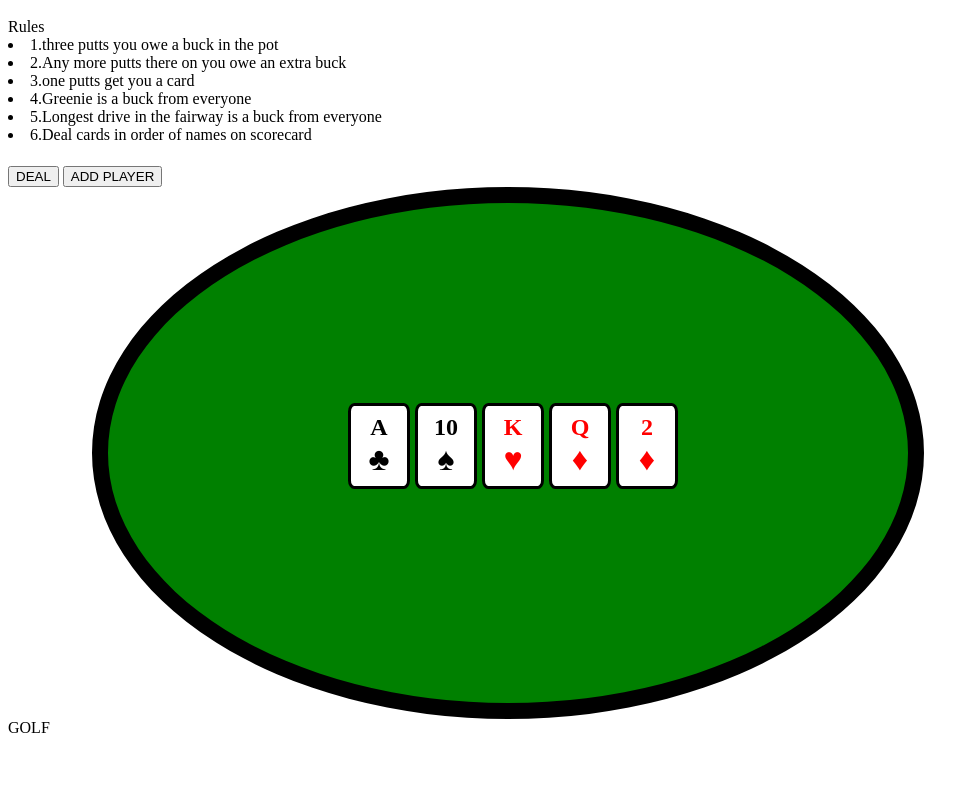
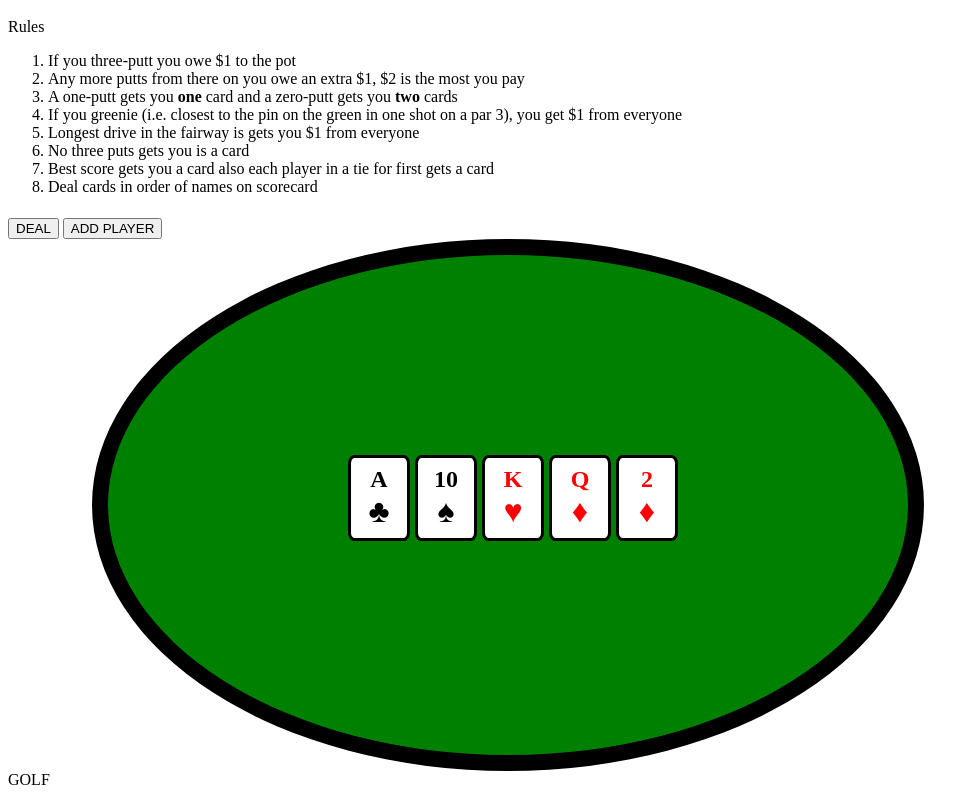
Before and after one commit to tcerven/hamilton, a plain HTML site: page frontend/index.html in a window 1280 px wide. Shown: the part 120-917 px from the top of the page, without its empty margins (0-979 px from the left). Before the commit the page ends 865 px from the top, so only its background shows below. Drawn offline with nearby package versions, Linux system fonts and the light colour scheme; a script that the page names is missing.

Commit message:
Fix up list markup Edited and additional instructions

```diff
--- a/frontend/index.html
+++ b/frontend/index.html
@@ -17,12 +17,16 @@
      <H1>Best Poker Hand Wins the Pot</H1>
     </div>
 <div> Rules
-    <li>1.three putts you owe a buck in the pot </li>
-    <li>2.Any more putts there on you owe an extra buck</li>
-    <li>3.one putts get you a card</li>
-    <li>4.Greenie is a buck from everyone</li>
-    <li>5.Longest drive in the fairway is a buck from everyone</li>
-    <li>6.Deal cards in order of names on scorecard</li>
+  <ol>
+    <li>If you three-putt you owe $1 to the pot </li>
+    <li>Any more putts from there on you owe an extra $1, $2 is the most you pay</li>
+    <li>A one-putt gets you <strong>one</strong> card and a zero-putt gets you <strong>two</strong> cards</li>
+    <li>If you greenie (i.e. closest to the pin on the green in one shot on a par 3), you get $1 from everyone</li>
+    <li>Longest drive in the fairway is gets you $1 from everyone</li>
+    <li>No three puts gets you is a card</li>
+    <li>Best score gets you a card also each player in a tie for first gets a card
+    <li>Deal cards in order of names on scorecard</li>
+  </ol>
 
 </div>
 
```
